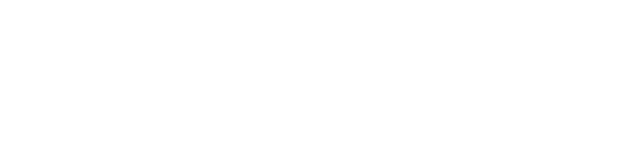
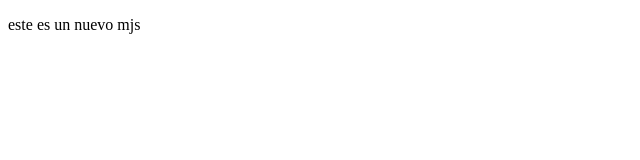
Before and after one commit to sergiocardozofs/primer-repo, a plain HTML site: page index.html in a window 1280 px wide. Shown: the whole page, without its empty margins (0-640 px from the left). Drawn offline with Linux system fonts and the light colour scheme.

Commit message:
se agrega un p

```diff
--- a/index.html
+++ b/index.html
@@ -5,6 +5,7 @@
     <meta http-equiv="X-UA-Compatible" content="IE=edge">
     <meta name="viewport" content="width=., initial-scale=1.0">
     <title>primer repo</title>
+    <p>este es un nuevo mjs</p>
 </head>
 <body>
 
```
